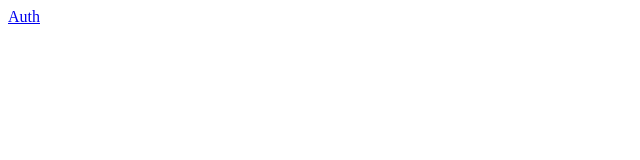
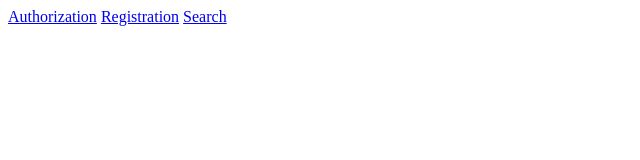
Before and after one commit to nabokolera/Forms, a plain HTML site: page index.html in a window 1280 px wide. Shown: the whole page, without its empty margins (0-640 px from the left). Drawn offline with Linux system fonts and the light colour scheme.

Commit message:
Update index.html

```diff
--- a/index.html
+++ b/index.html
@@ -7,6 +7,9 @@
     <title>Forms</title>
 </head>
 <body>
-    <a href="autorization.html"> Auth </a>
+    <a href="autorization.html">Authorization</a>
+    <a href="registration.html">Registration</a>
+    <a href="search-page.html">Search</a>
+
 </body>
 </html>
```
